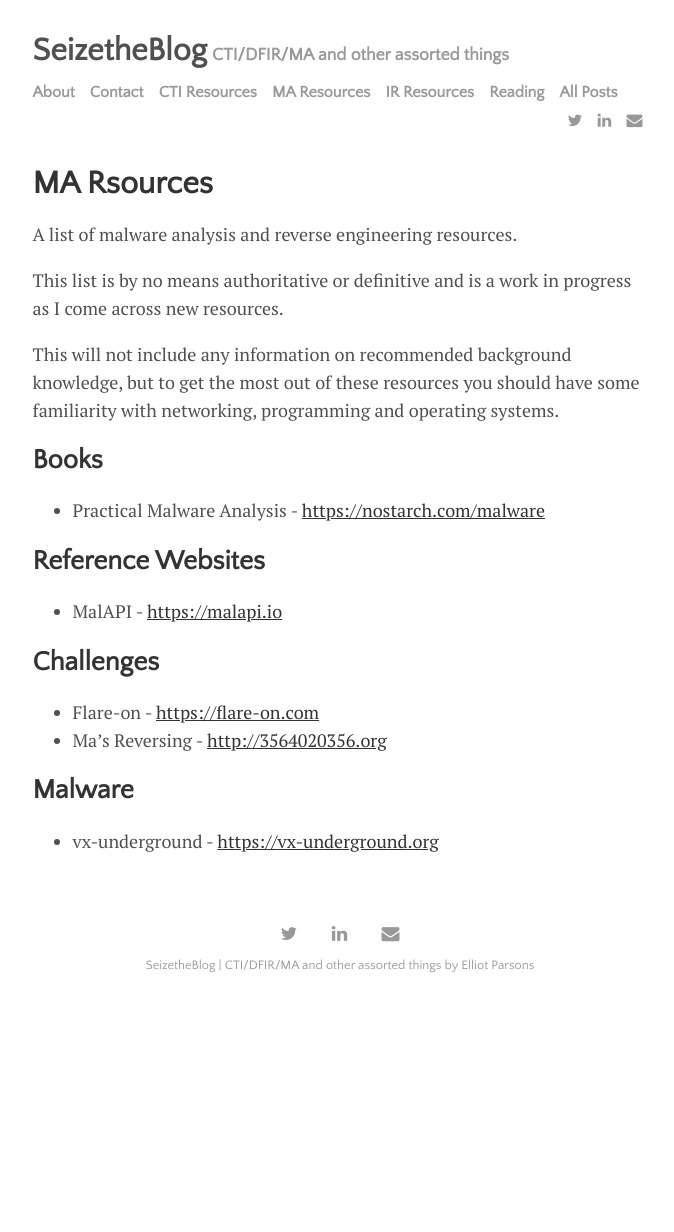
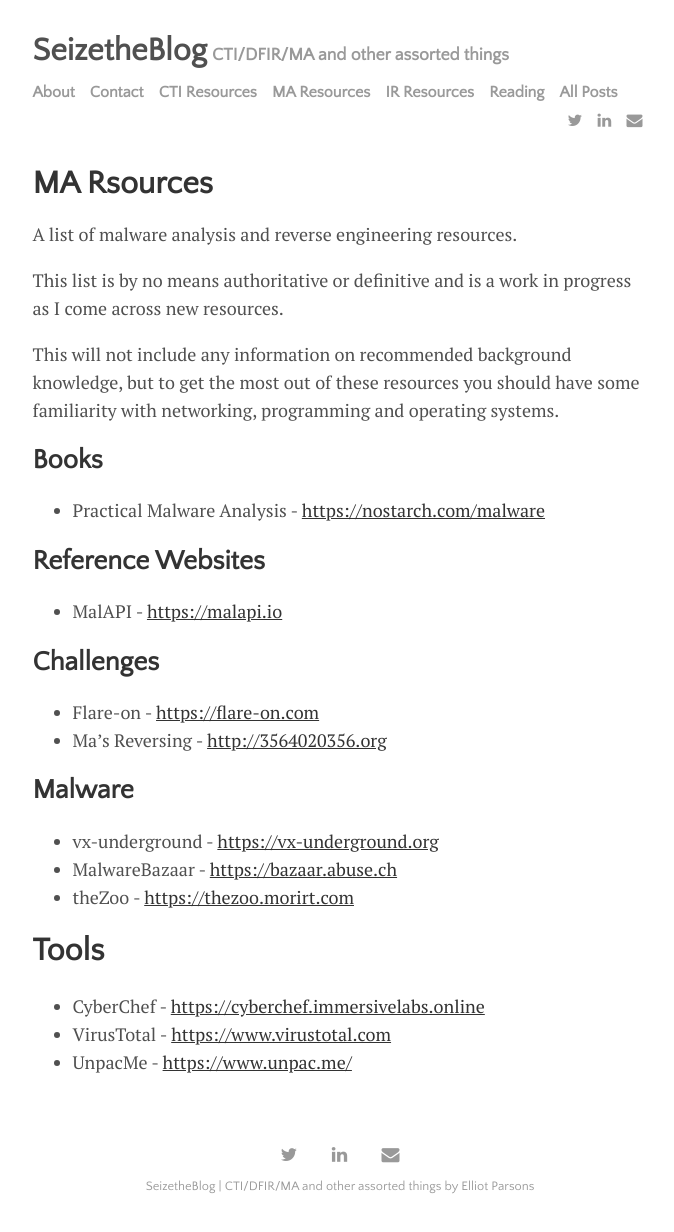
Before and after one commit to seizethecheese/seizethecheese.github.io, a Jekyll site: the page built from menu/ma.md, in a window 1280 px wide. Shown: the whole page, without its empty margins (300-974 px from the left). Built offline with Jekyll 4.4.1, drawn with Linux system fonts in a browser that asks for light colours; some web fonts are replaced; before the commit the page ends 1011 px from its top, so only the background shows below that.

Commit message:
Update ma.md

```diff
--- a/menu/ma.md
+++ b/menu/ma.md
@@ -22,3 +22,10 @@ This will not include any information on recommended background knowledge, but t
 
 ## Malware
 - vx-underground - [https://vx-underground.org](https://vx-underground.org)
+- MalwareBazaar - [https://bazaar.abuse.ch](https://bazaar.abuse.ch)
+- theZoo - [https://thezoo.morirt.com](https://thezoo.morirt.com)
+
+# Tools
+- CyberChef - [https://cyberchef.immersivelabs.online](https://cyberchef.immersivelabs.online)
+- VirusTotal - [https://www.virustotal.com](https://www.virustotal.com)
+- UnpacMe - [https://www.unpac.me/](https://www.unpac.me/)
```
